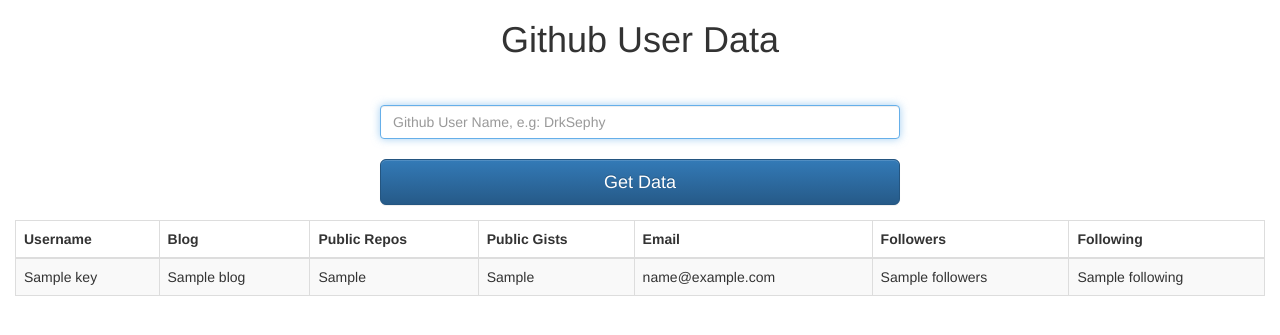
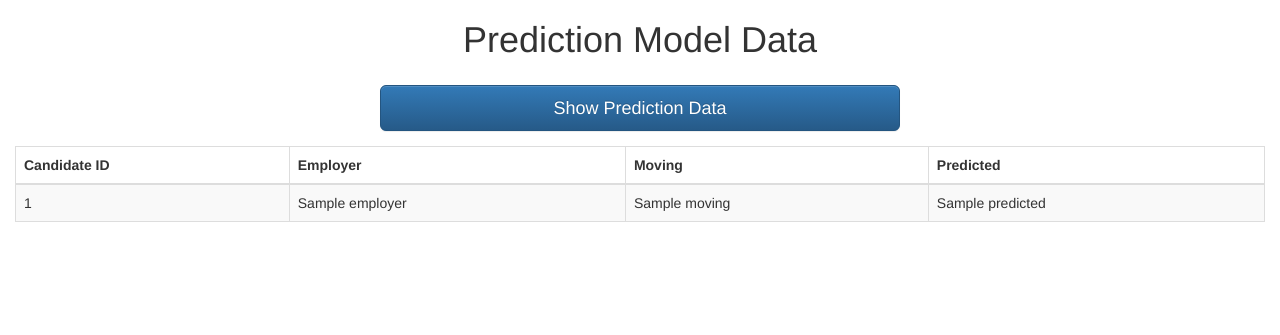
Before and after one commit to dangq/test_django, a Django app: template django-tutorial/app/templates/app/profile.html in a window 1280 px wide. Shown: the top 335 px of the page. Run offline with Django 3.2, Linux system fonts and the light colour scheme; the template is opened without the code that fills it: most values are stand-ins (such as "Sample title", 1, 10 or a date in 2020); parts of the project's set-up code (start-up, migrations or seed data) failed here and were passed over; some libraries are stand-ins or nearby versions.

Commit message:
Front-end done

```diff
--- a/django-tutorial/app/templates/app/profile.html
+++ b/django-tutorial/app/templates/app/profile.html
@@ -7,7 +7,7 @@
     <link rel="stylesheet" href="/static/bootstrap/dist/css/bootstrap-theme.min.css">
 </head>
 <body>
-<h1 class="text-center"> Github User Data </h1>
+<h1 class="text-center"> Prediction Model Data </h1>
 	<div class="col-lg-12">
       <style>
         .form-signin {
@@ -22,36 +22,36 @@
           <form class="form-signin" id="login_form" method="post" action="/app/model/">
             {% csrf_token %}
 
-            <br>
+            <!--<br>
             <input type="text" name="user" class="form-control" placeholder="Github User Name, e.g: DrkSephy" value="" required autofocus>
-            <br>
-            <button class="btn btn-lg btn-primary btn-block" type="submit">Get Data</button>
+            <br>-->
+            <button class="btn btn-lg btn-primary btn-block" type="submit">Show Prediction Data</button>
           </form>
       </div>
       <div class="table-responsive">
           <table class="table table-bordered table-hover table-striped tablesorter">
               <thead>
               <tr>
-                <th class="header"> Username <i class="icon-sort"></i></th>
-                <th class="header"> Blog <i class="icon-sort"></i></th>
-                <th class="header"> Public Repos <i class="icon-sort"></i></th>
-                <th class="header"> Public Gists <i class="icon-sort"></i></th>
-                <th class="header"> Email <i class="icon-sort"></i></th>
+                <th class="header"> Candidate ID <i class="icon-sort"></i></th>
+                <th class="header"> Employer <i class="icon-sort"></i></th>
+                <th class="header"> Moving <i class="icon-sort"></i></th>
+                <th class="header"> Predicted <i class="icon-sort"></i></th>
+                <!--<th class="header"> Email <i class="icon-sort"></i></th>
                 <th class="header"> Followers <i class="icon-sort"></i></th>
-                <th class="header"> Following <i class="icon-sort"></i></th>
+                <th class="header"> Following <i class="icon-sort"></i></th>-->
               </tr>
           </thead>
           <tbody>
 
           {% for key in data %}
               <tr>
-                  <td>{{ key.name }}</td>
-                  <td>{{ key.blog }}</td>
-                  <td>{{ key.public_repos }}</td>
-                  <td>{{ key.public_gists }}</td>
-                  <td>{{ key.email }}</td>
+                  <td>{{ key.candidate_id }}</td>
+                  <td>{{ key.Employer }}</td>
+                  <td>{{ key.Moving }}</td>
+                  <td>{{ key.Predicted }}</td>
+                  <!--<td>{{ key.email }}</td>
                   <td>{{ key.followers }}</td>
-                  <td>{{ key.following }}</td>
+                  <td>{{ key.following }}</td>-->
               </tr>
           {% endfor %}
 
```
Also changed, not shown: django-tutorial/app/views.py (+27 -6 lines), django-tutorial/src/predict/CandidateMovementPrediction.py (+8 -4 lines).
